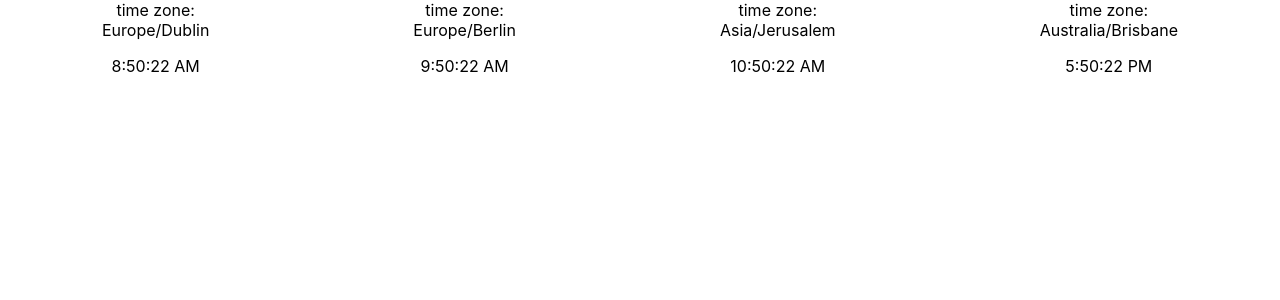
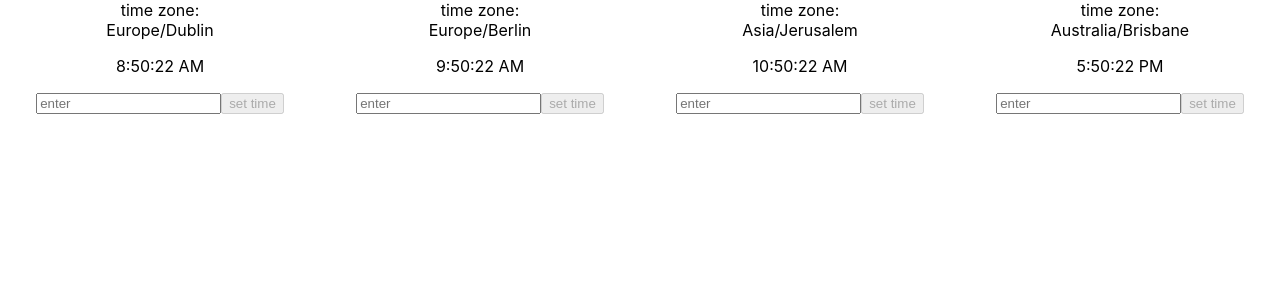
Before and after one commit to Beersheva22-StanislavRevva/react-applications, a React (Create React App) app: page / in a window 1280 px wide. Shown: the top 300 px of the page. Built offline with nearby package versions, Linux system fonts and the light colour scheme.

Commit message:
in progress

```diff
--- a/src/App.tsx
+++ b/src/App.tsx
@@ -1,6 +1,10 @@
+import { log } from "console";
 import Clocks from "./components/Clocks"
+import Input from "./components/common/Input";
+import InputResult from "./components/model/InputResult";
 
 const App: React.FC = () => {
+  // return c
   return <Clocks/>
 }
 export default App;
--- a/src/components/Clock.tsx
+++ b/src/components/Clock.tsx
@@ -1,6 +1,8 @@
-import { CSSProperties} from "react";
+import { CSSProperties, useMemo, useState} from "react";
 import timeZones from '../time-zones';
 import React from "react";
+import Input from "../components/common/Input";
+import InputResult from "../components/model/InputResult";
 type Props = {
     time: Date,
     region: string
@@ -13,15 +15,35 @@ function getZone(region: string): string|undefined {
      timeZones.find(e => JSON.stringify(e).includes(region));
      return zone?.name;
 }
+function setRegion (region:string): InputResult {
+let status;
+const message = region;
+if (getZone(region) == undefined) {
+    status = "error"
+    return {status:"error", message:message}
+}
+else {
+    return {status:"success", message:message}
+}
+}
+
+
 export const Clock: React.FC<Props> = ({time, region}) => {
-    const timeZone: string|undefined = getZone(region);
+    const timeZone: string|undefined = useMemo (() => getZone(region), [region]);
     const title: string = (timeZone) || 'Israel';
    const showTime: string = time.toLocaleTimeString(undefined,
      {timeZone})
+    const [region1,callbackFn] = useState<string>(region);
 return <div style={style}>
     <header>
         time zone: <br/> {title}
     </header>
         <p>{showTime}</p>
+        <Input submitFn={function (inputText: string): InputResult {
+  console.log(inputText);
+  setRegion(inputText);
+  callbackFn(region);
+  return {status:"success", message:inputText};
+  } } type = "text" placeholder={"enter"} buttonTitle="set time"/>
     </div>
 }
--- a/src/components/Clocks.tsx
+++ b/src/components/Clocks.tsx
@@ -1,5 +1,6 @@
 import { useState, useEffect } from "react";
 import { Clock } from "./Clock"
+import config from "./common/config.json"
 
 const Clocks:React.FC = () => {
     const [time, setTime] = useState<Date>(new Date())
@@ -12,10 +13,7 @@ const Clocks:React.FC = () => {
    }, [])
     return <div style={{display: 'flex',
      flexDirection: 'row', justifyContent: 'space-around'}}>
-       <Clock time={time} region="Europe/Dublin"/>
-       <Clock time={time} region="Europe/Berlin" />
-       <Clock time={time} region="Asia/Jerusalem"/>
-       <Clock time={time} region="Australia/Brisbane"/>
+    {config.timezones.map((e) => (<Clock time={time} region={e} />))}
     </div>
 }
 export default Clocks
--- /dev/null
+++ b/src/components/common/Input.tsx
@@ -0,0 +1,32 @@
+import { useEffect, useRef, useState } from "react";
+import InputResult from "../model/InputResult";
+
+type Props = {
+    submitFn: (inputText: string) => InputResult,
+    placeholder: string,
+    buttonTitle?: string,
+    type?: string
+}
+const Input: React.FC<Props> = ({submitFn,placeholder,buttonTitle, type}) => {
+
+    const inputElementRef = useRef<HTMLInputElement>(null);
+    const [disabled, setDisabled] = useState<boolean>(true);
+    const [message, setMessage] = useState<string>("");
+
+    function onClickFn() {
+        const res = submitFn(inputElementRef.current!.value);
+        setMessage(res.message || '');
+        res.message && setTimeout(() => setMessage(""), 5000);
+    }
+    function onChangeFn() {
+        setDisabled(!inputElementRef.current?.value)
+    }
+    return <div>
+        <input type={type || 'text'} placeholder={placeholder} ref = {inputElementRef}
+        onChange = {onChangeFn}/>
+
+        <button onClick={onClickFn} disabled = {disabled}>{buttonTitle || 'GO'}</button>
+        {message && <label>{"success"}{message}</label>}
+    </div>
+}
+export default Input;
--- /dev/null
+++ b/src/components/common/config.json
@@ -0,0 +1,6 @@
+{
+    "timezones":["Europe/Dublin",
+                 "Europe/Berlin",
+                "Asia/Jerusalem",
+                "Australia/Brisbane"]
+}
--- /dev/null
+++ b/src/components/model/InputResult.ts
@@ -0,0 +1,5 @@
+type InputResult = {
+    status: "error" | "success" | "warning",
+    message?: string
+}
+export default InputResult;
```
